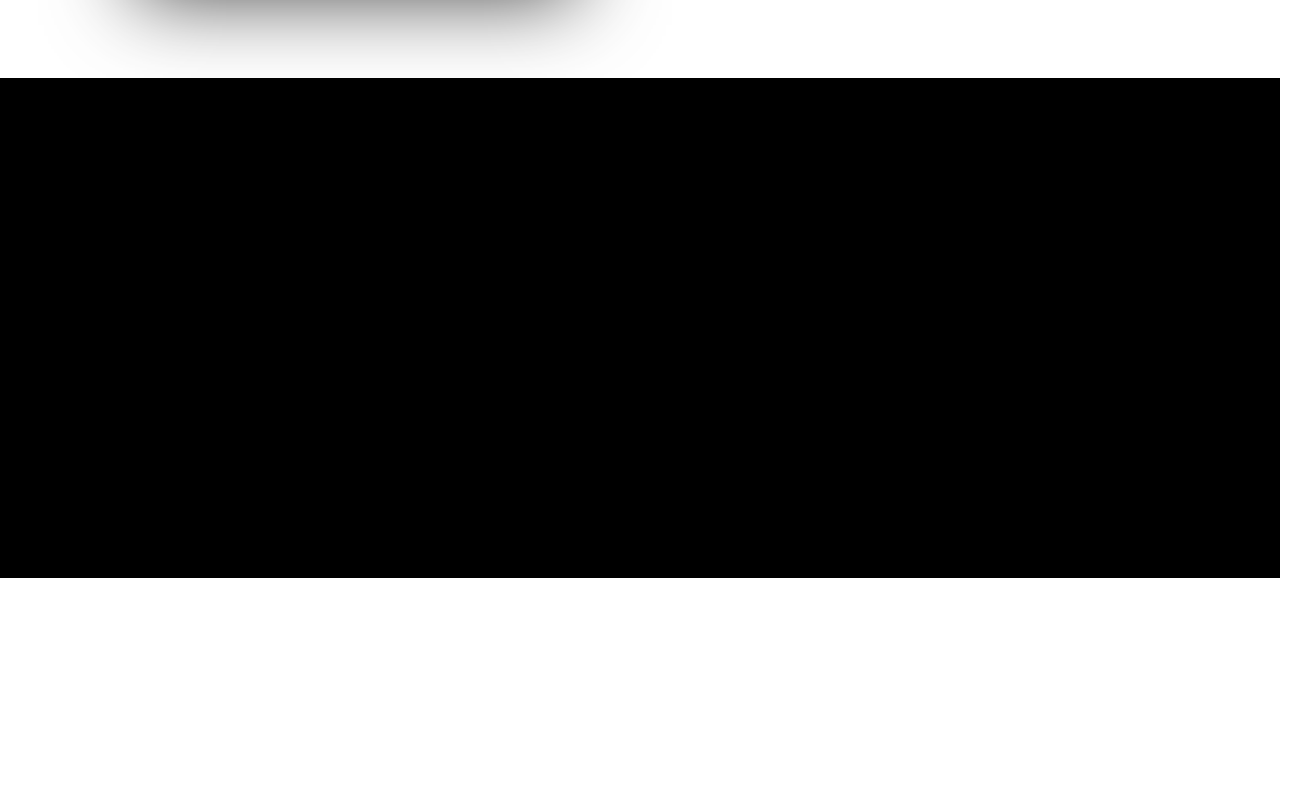
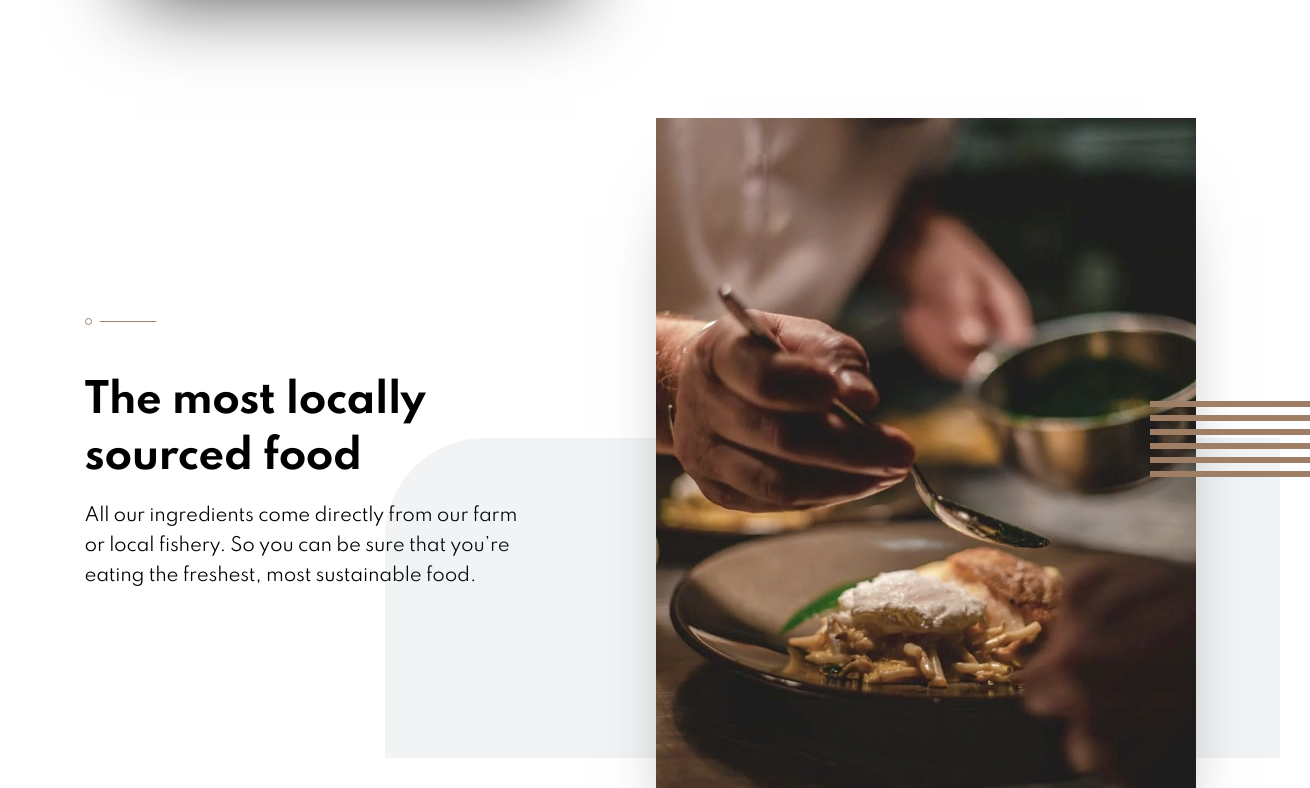
Before and after one commit to brasspetals/fm-dine-restaurant-website, a Svelte app: page / in a window 1280 px wide. Shown: the part 1472-2260 px from the top of the page, 1310 px wide, since content can reach past the window. Before the commit the page ends 2050 px from the top, so only its background shows below. Built offline with nearby package versions, Linux system fonts and the light colour scheme.

Commit message:
Complete about section styling

```diff
--- a/public/global.css
+++ b/public/global.css
@@ -19,6 +19,7 @@ body {
   font-family: "Spartan", sans-serif;
   font-size: 1rem;
   font-weight: 400;
+  overflow-x: hidden;
 }
 
 h1 {
@@ -36,7 +37,7 @@ h1 {
   }
 }
 
-@media (min-width: 950px) {
+@media (min-width: 1050px) {
   h1 {
     font-size: 4rem;
     line-height: 1.125;
--- a/src/components/About.svelte
+++ b/src/components/About.svelte
@@ -4,7 +4,7 @@
   <div class="about__content">
     <div class="about__img">
       <picture>
-        <source media="(min-width: 1000px)" srcset="./images/homepage/enjoyable-place-desktop.jpg, ./images/homepage/enjoyable-place-desktop@2x.jpg 2x">
+        <source media="(min-width: 1050px)" srcset="./images/homepage/enjoyable-place-desktop.jpg, ./images/homepage/enjoyable-place-desktop@2x.jpg 2x">
         <source media="(min-width: 37.5rem)" srcset="./images/homepage/enjoyable-place-tablet.jpg, ./images/homepage/enjoyable-place-tablet@2x.jpg 2x">
         <img class="top" srcset="./images/homepage/enjoyable-place-mobile.jpg, ./images/homepage/enjoyable-place-mobile@2x.jpg 2x" alt="">
       </picture>
@@ -15,8 +15,20 @@
       <p>Our relaxed surroundings make dining with us a great experience for everyone. We can even arrange a tour of the farm before your meal.</p>
     </div>
   </div>
-
-
+  <div class="about__content even">
+    <div class="about__img">
+      <picture>
+        <source media="(min-width: 1050px)" srcset="./images/homepage/locally-sourced-desktop.jpg, ./images/homepage/locally-sourced-desktop@2x.jpg 2x">
+        <source media="(min-width: 37.5rem)" srcset="./images/homepage/locally-sourced-tablet.jpg, ./images/homepage/locally-sourced-tablet@2x.jpg 2x">
+        <img srcset="./images/homepage/locally-sourced-mobile.jpg, ./images/homepage/locally-sourced-mobile@2x.jpg 2x" alt="">
+      </picture>
+    </div>
+    <div class="about__text">
+      <svg xmlns="http://www.w3.org/2000/svg" width="71" height="7"><g fill="none" fill-rule="evenodd"><path fill="#9E7F66" d="M15 3h56v1H15z"/><circle cx="3.5" cy="3.5" r="3" stroke="#9E7F66"/></g></svg>
+      <h2>The most locally sourced food</h2>
+      <p>All our ingredients come directly from our farm or local fishery. So you can be sure that you’re eating the freshest, most sustainable food.</p>
+    </div>
+  </div>
 </section>
 
 <style>
@@ -33,8 +45,7 @@
     width: 100%;
     max-width: 69.4375rem;
     gap: 48px;
-    margin-bottom: 80px;
-
+    padding-bottom: 80px;
   }
 
   .about__img {
@@ -48,6 +59,7 @@
     position: relative;
     z-index: 1;
     box-shadow: 0rem 3rem 5rem -50px rgba(0, 0, 0, .75);
+    max-width: 100%;
   }
 
   .top {
@@ -74,15 +86,27 @@
   }
 
   @media (min-width: 37.5rem) {
-    .about__content {
-      gap: 56px;
+    .about {
+     position: relative;
     }
 
-    .about__img::before {
+    .about::before {
       content: url("/images/patterns/pattern-curve-top-right.svg");
       position: absolute;
       top: 100px;
       right: 51%;
+    }
+
+    .about::after {
+      content: url("/images/patterns/pattern-curve-top-left.svg");
+      position: absolute;
+      bottom: -5px;
+      left: 50%;
+    }
+
+    .about__content {
+      gap: 56px;
+      padding-bottom: 120px;
     }
 
     .top {
@@ -90,9 +114,35 @@
     }
   }
 
-  @media (min-width: 1000px) {
+  @media (min-width: 740px) {
+    .even * picture {
+      position: relative;
+    }
+
+    .even * picture::after {
+      content: url("/images/patterns/pattern-lines.svg");
+      position: absolute;
+      top: 228px;
+      right: -58px;
+      z-index: 1;
+    }
+  }
+
+  @media (min-width: 1050px) {
     .about {
       padding: 0 4rem;
+    }
+
+    .about::before {
+      top: 250px;
+      right: unset;
+      left: 0;
+    }
+
+    .about::after {
+      bottom: 195px;
+      left: unset;
+      right: 0;
     }
 
     .about__content {
@@ -103,6 +153,19 @@
 
     .top {
       margin-top: -70px;
+    }
+
+    .even {
+      grid-template-columns: auto minmax(40%, max-content);
+    }
+
+    .even > .about__img {
+      order: 2;
+    }
+
+    .even * picture::after {
+      top: 283px;
+      right: -114px;
     }
 
     img {
@@ -120,8 +183,13 @@
       justify-items: left;
       text-align: left;
       max-width: 33ch;
-      align-self: center;
-      margin-top: -5.5%;
+      /* align-self: center;
+      margin-top: -5.5%; */
+      margin-top: 39.5%;
+    }
+
+    .even > .about__text {
+      margin-top: 200px;
     }
 
     h2 {
--- a/src/components/Logo.svelte
+++ b/src/components/Logo.svelte
@@ -15,7 +15,7 @@
     }
   }
 
-  @media (min-width: 950px) {
+  @media (min-width: 1050px) {
     .logo {
       margin: 0.0625rem 0.1875rem 9.25rem;
     }
--- a/src/containers/Hero.svelte
+++ b/src/containers/Hero.svelte
@@ -67,7 +67,7 @@
     }
   }
 
-  @media (min-width: 1000px) {
+  @media (min-width: 1050px) {
     .hero {
       background-image: -webkit-image-set(
         url("/images/homepage/hero-bg-desktop.jpg") 1x,
```
